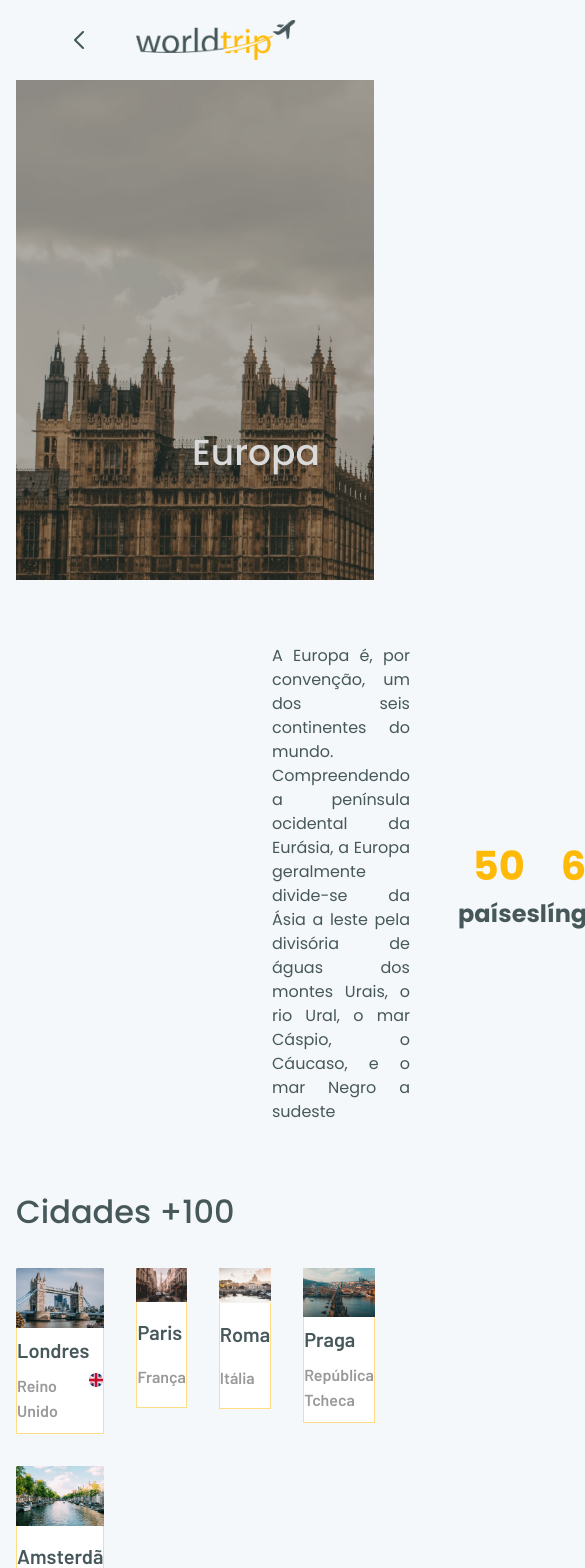
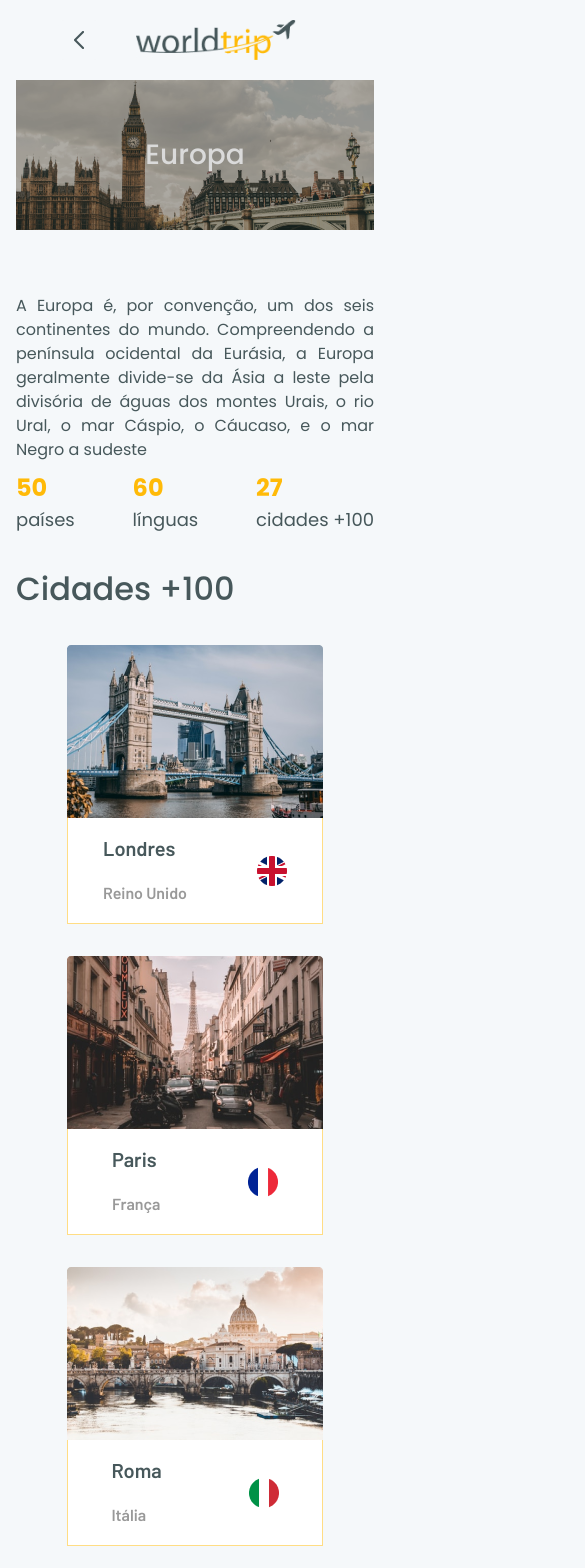
Before and after one commit to Lucasplpx/desafio-interface-chakraui, a Next.js app: page /continent in a window 390 px wide. Shown: the top 1568 px of the page, 585 px wide, since content can reach past the window. Built offline with nearby package versions, Linux system fonts and the light colour scheme.

Commit message:
layout responsive continent

```diff
--- a/src/components/Cities/index.tsx
+++ b/src/components/Cities/index.tsx
@@ -3,12 +3,24 @@ import { CardCity } from './Card';
 
 export function Cities() {
   return (
-    <Flex flexDir='column' maxWidth={1160} h={700} mx='auto' mt='4rem'>
+    <Flex
+      flexDir='column'
+      maxWidth={1160}
+      h={700}
+      mx='auto'
+      mt={['2rem', '4rem']}
+    >
       <Text fontSize='2rem' fontWeight={500}>
         Cidades +100
       </Text>
 
-      <Grid templateColumns='repeat(4, 1fr)' gap={8} mt='2rem'>
+      <Flex flexDir='column' align='center'>
+        <Grid
+          templateColumns={['repeat(1, 1fr)', 'repeat(4, 1fr)']}
+          gap={8}
+          mt='2rem'
+          pb={['40px', 0]}
+        >
           <GridItem>
             <CardCity
               city='Londres'
@@ -51,5 +63,6 @@ export function Cities() {
           </GridItem>
         </Grid>
       </Flex>
+    </Flex>
   );
 }
--- a/src/components/ContinentBanner/index.tsx
+++ b/src/components/ContinentBanner/index.tsx
@@ -5,12 +5,21 @@ export function ContinentBanner() {
     <Flex as='section'>
       <Box
         w='100%'
-        h={500}
-        bgImage="url('/img/banner_europa.png')"
+        h={[150, 500]}
+        bgImage={[
+          "url('/img/mobile_banner_europa.png')",
+          "url('/img/banner_europa.png')",
+        ]}
         backgroundRepeat='no-repeat'
+        objectFit='cover'
       >
-        <Flex align='end' h={400} pl='11rem'>
-          <Text color='gray.200' fontSize='4xl' fontWeight={500}>
+        <Flex
+          align={['center', 'end']}
+          justify={['center', 'left']}
+          h={['100%', 400]}
+          pl={[0, '11rem']}
+        >
+          <Text color='gray.200' fontSize={['28px', '4xl']} fontWeight={500}>
             Europa
           </Text>
         </Flex>
--- a/src/components/ContinentInfo/index.tsx
+++ b/src/components/ContinentInfo/index.tsx
@@ -2,9 +2,17 @@ import { Box, Flex, Grid, GridItem, Text } from '@chakra-ui/react';
 
 export function ContinentInfo() {
   return (
-    <Grid templateColumns='repeat(2, 1fr)' gap={2} mt='4rem'>
+    <Grid
+      templateColumns={{ base: 'repeat(1, 1fr)', lg: 'repeat(2, 1fr)' }}
+      gap={2}
+      mt='4rem'
+    >
       <GridItem>
-        <Text pl='16rem' pr='2.5rem' textAlign='justify'>
+        <Text
+          pl={{ base: 0, lg: '16rem' }}
+          pr={{ base: 0, lg: '2.5rem' }}
+          textAlign='justify'
+        >
           A Europa é, por convenção, um dos seis continentes do mundo.
           Compreendendo a península ocidental da Eurásia, a Europa geralmente
           divide-se da Ásia a leste pela divisória de águas dos montes Urais, o
@@ -13,27 +21,39 @@ export function ContinentInfo() {
       </GridItem>
       <GridItem>
         <Flex align='center' justify='space-between' maxW={490} h='100%'>
-          <Box textAlign='center'>
-            <Text fontSize='2.5rem' fontWeight={600} color='yellow.450'>
+          <Box textAlign={['left', 'center']}>
+            <Text
+              fontSize={['24px', '2.5rem']}
+              fontWeight={[600]}
+              color='yellow.450'
+            >
               50
             </Text>
-            <Text fontSize='1.5rem' fontWeight={600}>
+            <Text fontSize={['18px', '1.5rem']} fontWeight={[400, 600]}>
               países
             </Text>
           </Box>
-          <Box textAlign='center'>
-            <Text fontSize='2.5rem' fontWeight={600} color='yellow.450'>
+          <Box textAlign={['left', 'center']}>
+            <Text
+              fontSize={['24px', '2.5rem']}
+              fontWeight={600}
+              color='yellow.450'
+            >
               60
             </Text>
-            <Text fontSize='1.5rem' fontWeight={600}>
+            <Text fontSize={['18px', '1.5rem']} fontWeight={[400, 600]}>
               línguas
             </Text>
           </Box>
-          <Box textAlign='center'>
-            <Text fontSize='2.5rem' fontWeight={600} color='yellow.450'>
+          <Box textAlign={['left', 'center']}>
+            <Text
+              fontSize={['24px', '2.5rem']}
+              fontWeight={600}
+              color='yellow.450'
+            >
               27
             </Text>
-            <Text fontSize='1.5rem' fontWeight={600}>
+            <Text fontSize={['18px', '1.5rem']} fontWeight={[400, 600]}>
               cidades +100
             </Text>
           </Box>
```
Also changed, not shown: src/components/Banner/index.tsx (+4 -13 lines), public/img/mobile_banner_europa.png (added). Lines whose indentation alone changed are shown as unchanged.
